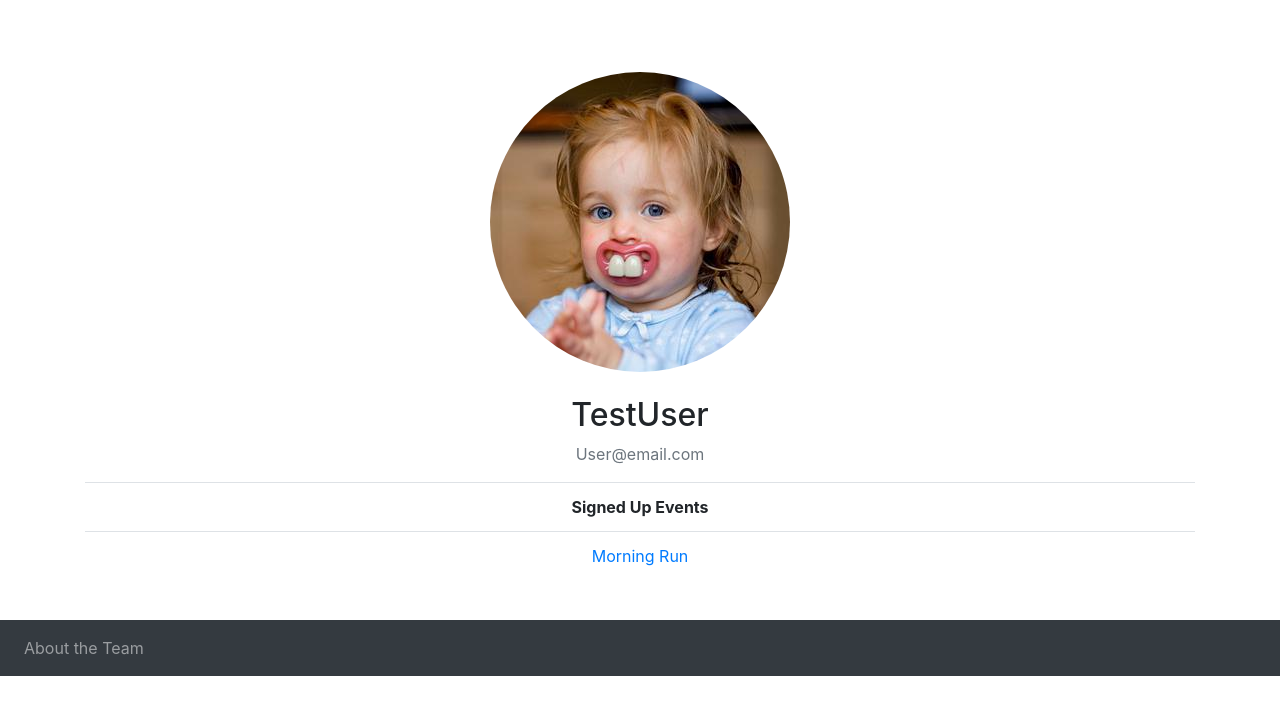
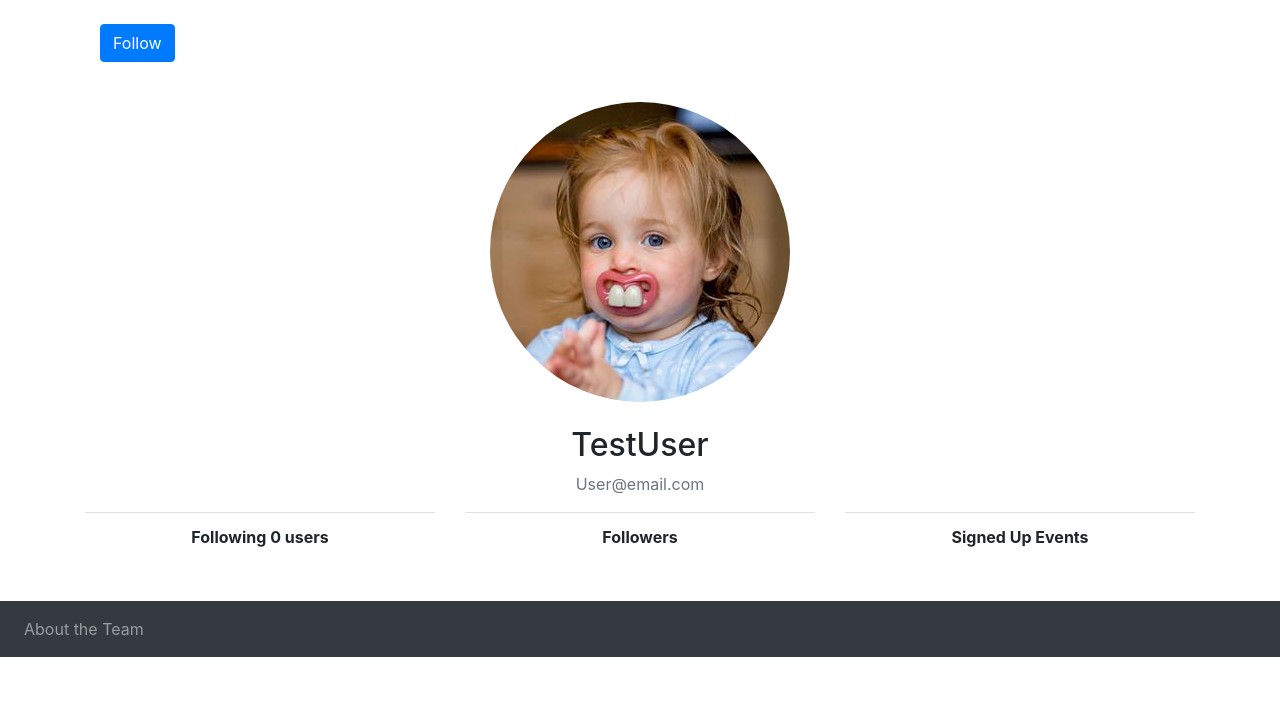
Before and after one commit to royceschultz/Square-Up-Events, a Django app: page /profile/2/ in a window 1280 px wide. Shown: the part 77-800 px from the top of the page. Run offline with Django 3.2, Linux system fonts and the light colour scheme; a user stored in the database is signed in; data comes from the database, SQL or seed files in the repository; both versions use the stored data as it was after the commit; lists and menus that the app fills with data are empty; some libraries are stand-ins or nearby versions.

Commit message:
adds follow users

```diff
--- a/PurpleNut/urls.py
+++ b/PurpleNut/urls.py
@@ -40,6 +40,7 @@ urlpatterns = [
     url(r'^profile/(\d+)/',user_views.profile,name='profile'),
     url(r'^profile/edit/', user_views.edit_profile, name = 'edit profile'),
     url(r'^profile/password', user_views.change_password, name = 'change password'),
+    url(r'^follow/', user_views.followUser, name='follow user'),
 
     url(r'^about/$', user_views.about, name='about'),
 
--- a/users/models.py
+++ b/users/models.py
@@ -5,6 +5,7 @@ from PIL import Image
 
 class Profile(models.Model):
     user = models.OneToOneField(User, on_delete=models.CASCADE)
+    following = models.ManyToManyField(User, related_name='followers')
     image = models.ImageField(default='default.jpg', upload_to='profile_pics')
 
     def __str__(self):
--- /dev/null
+++ b/users/templates/followForm.html
@@ -0,0 +1,9 @@
+<div class="container">
+  <form action="{% url 'follow user' %}" method="POST">
+    {% csrf_token %}
+    <input type="hidden" name="id" value="{{ user.id }}">
+    <div class="form-group">
+      <input type="submit" class="btn btn-primary" name="" value="Follow">
+    </div>
+  </form>
+</div>
--- a/users/templates/users/profile.html
+++ b/users/templates/users/profile.html
@@ -2,12 +2,13 @@
 {% load crispy_forms_tags %}
 
 {% block content %}
-</br>
 
 {% if userProfile.id == user.id %}
   <div class = 'text-right'>
     <a href = "{% url 'edit profile' %}" class="btn btn-outline-secondary">Edit Profile</a>
   </div>
+{% else %}
+  {% include "followForm.html" with user=userProfile %}
 {% endif %}
 
 <br>
@@ -19,10 +20,38 @@
         <h2 class="account-heading">{{ userProfile.username }}</h2>
         <p class="text-secondary">{{ userProfile.email }}</p>
       </div>
-
+      <div class="row">
+        <!-- Following -->
+        <div class="col">
+          <table class="table table-hover">
+            <th>Following {{userProfile.profile.following.count}} users</th>
+            {% for following in userProfile.profile.following.all %}
+              <tr>
+                <td>
+                  <a href="{% url 'profile' following.id %}">{{ following.username }}</a>
+                </td>
+              </tr>
+            {% endfor %}
+          </table>
+        </div>
+        <!-- Followers -->
+        <div class="col">
+          <table class="table table-hover">
+            <th>Followers</th>
+            {% for follower in userProfile.followers.all %}
+              <tr>
+                <td>
+                  <a href="{% url 'profile' follower.user.id %}">{{ follower.user.username }}</a>
+                </td>
+              </tr>
+            {% endfor %}
+          </table>
+        </div>
+        <!-- Signed Up Events -->
+        <div class="col">
           <table class="table table-hover">
             <th>Signed Up Events</th>
-        {% for event in user.signed_up.all %}
+            {% for event in userProfile.signed_up.all %}
               <tr>
                 <td>
                     <a href="{% url 'event detail' event.id %}">
@@ -32,7 +61,9 @@
               </tr>
             {% endfor %}
           </table>
+        </div>
 
+      </div>
     </div>
   </div>
 
--- a/users/views.py
+++ b/users/views.py
@@ -70,7 +70,7 @@ def edit_profile(request):
             return redirect('profile', request.user.id)
         else:
             messages.warning(request,'Something is wrong with your form')
-            #return render(request, 'users/edit_profile.html', {'form' : form})
+            # return render(request, 'users/edit_profile.html', {'form' : form})
 
     else:
         u_form = EditProfileForm(instance = request.user)
@@ -79,5 +79,21 @@ def edit_profile(request):
             'p_form' : p_form}
     return render(request, 'users/edit_profile.html', args)
 
+def followUser(request):
+    if request.method == 'POST':
+        print('post')
+        followUserId = request.POST.get('id')
+        try:
+            user = User.objects.get(id=request.user.id)
+            followUser = User.objects.get(id=followUserId)
+            user.profile.following.add(user)
+            user.save()
+            messages.success(request,'followed {{followUser.username}}')
+        except User.DoesNotExist:
+            raise Http404('Could not find user')
+        return redirect('profile', followUserId)
+    return redirect('profile', request.user.id)
+
+
 def about(request):
     return render(request, 'about.html')
```
Also changed, not shown: db.sqlite3. Lines whose indentation alone changed are shown as unchanged.
